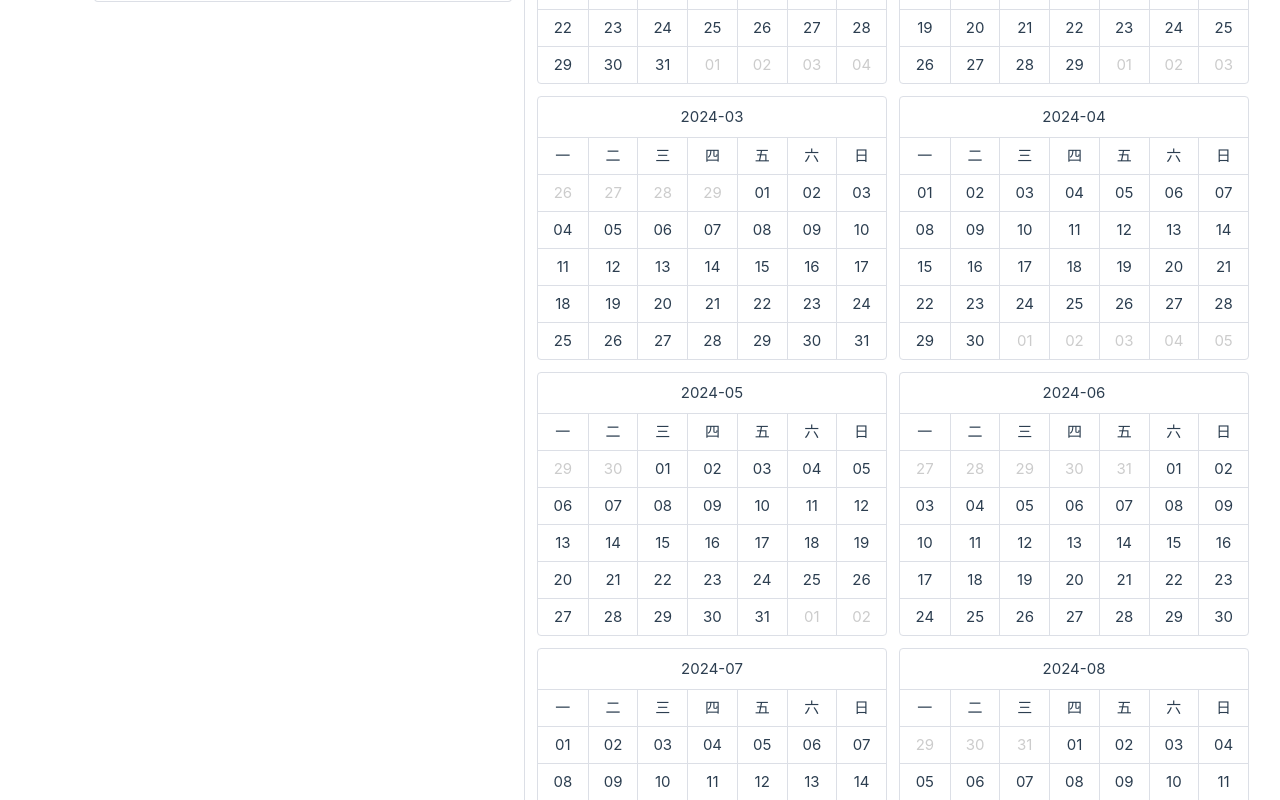
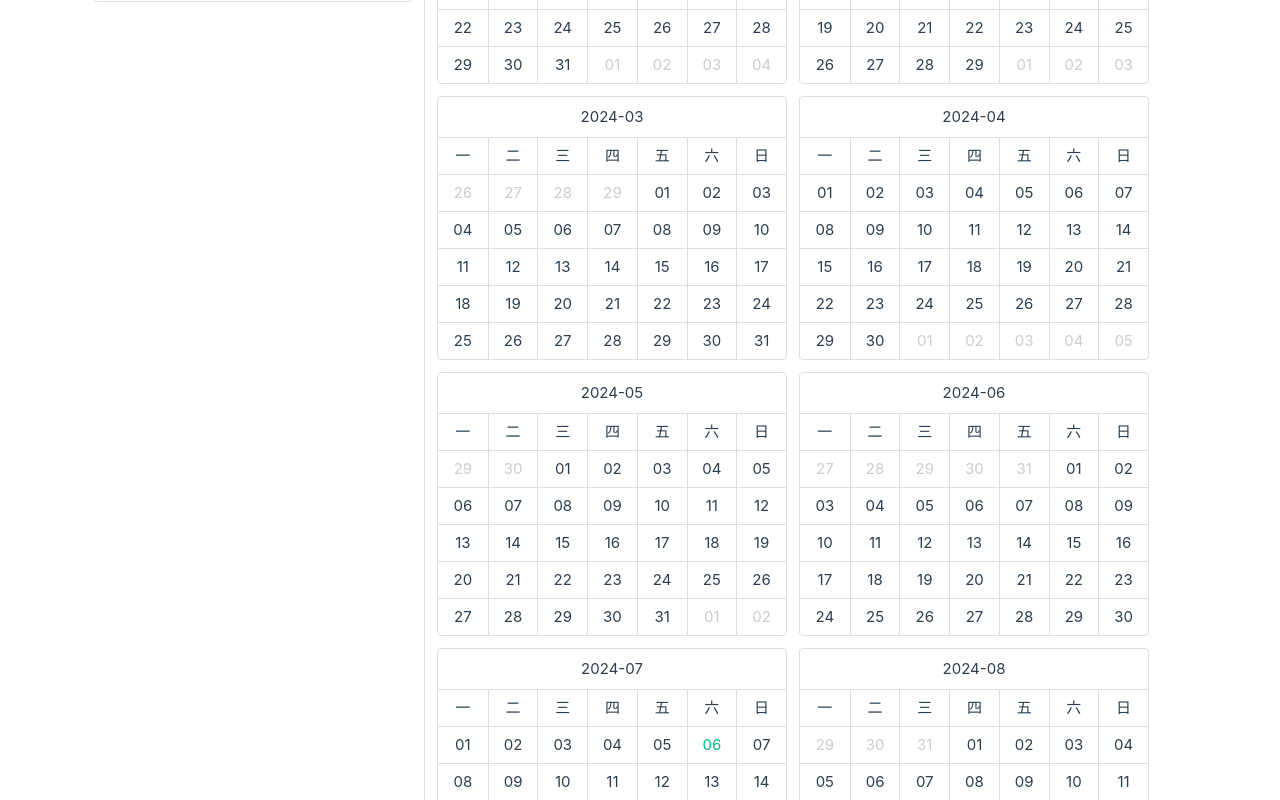
Before and after one commit to fxss5201/vue-components, a Vue app: page /#/calendar in a window 1280 px wide. Shown: the part 320-1120 px from the top of the page. Built offline with nearby package versions, Linux system fonts and the light colour scheme.

Commit message:
feat: 新增显示今天

```diff
--- a/src/components/Calendar/CalendarYear.vue
+++ b/src/components/Calendar/CalendarYear.vue
@@ -17,9 +17,12 @@
             v-for="date in item.children"
             :key="date.date"
             class="calendar-month-cell"
-            :class="{ 'calendar-month-cell-not': !date.isIn }"
+            :class="{
+              'calendar-month-cell-not': !date.isIn,
+              'calendar-month-cell-now': date.isNow
+            }"
           >
-            {{ date.date }}
+            <div class="calendar-month-cell-title">{{ date.date }}</div>
           </div>
         </div>
       </div>
@@ -47,6 +50,7 @@ const monthList = ref<MonthType[]>([])
 const weekNameList = ref<string[]>([])
 const weekNames = ['日', '一', '二', '三', '四', '五', '六']
 const renderKey = ref(new Date().getTime())
+const nowDate = ref(dayjs())
 
 watch(
   () => props,
@@ -95,6 +99,7 @@ interface OptionType {
 interface DateType {
   date: string
   isIn: boolean
+  isNow: boolean
 }
 
 interface MonthType {
@@ -155,7 +160,10 @@ function getMonthCalendar(year: number, month: number, option: OptionType = {}):
   for (let index = 0; index < cellDays; index++) {
     monthChildren.push({
       date: dayjs(cellStart).add(index, 'day').format(configOption.dateFormat),
-      isIn: preEndDate <= index && index < nextStartDate
+      isIn: preEndDate <= index && index < nextStartDate,
+      isNow:
+        dayjs(cellStart).add(index, 'day').format('YYYY-MM-DD') ===
+        nowDate.value.format('YYYY-MM-DD')
     })
   }
 
@@ -223,11 +231,12 @@ function getYearCalendar(year: number, option: OptionType = {}): MonthType[] {
     }
     .calendar-month-cell {
       flex: 0 0 calc(100% / 7);
-      text-align: center;
       padding: 6px 4px;
       border-top: 1px solid var(--el-border-color);
       border-left: 1px solid var(--el-border-color);
       word-break: break-all;
+      display: flex;
+      justify-content: center;
     }
     .calendar-month-cell:nth-child(7n + 1) {
       border-left: 0;
@@ -235,6 +244,11 @@ function getYearCalendar(year: number, option: OptionType = {}): MonthType[] {
     .calendar-month-cell-not {
       color: #ccc;
     }
+    .calendar-month-cell-now {
+      .calendar-month-cell-title {
+        color: hsla(160, 100%, 37%, 1);
+      }
+    }
   }
 }
 </style>
--- a/src/views/CalendarView.vue
+++ b/src/views/CalendarView.vue
@@ -89,7 +89,7 @@ function toNowYear() {
   display: flex;
   align-items: flex-start;
   .form-box {
-    flex: 0 0 500px;
+    flex: 0 0 400px;
     margin-right: 12px;
   }
   .component-box {
```
